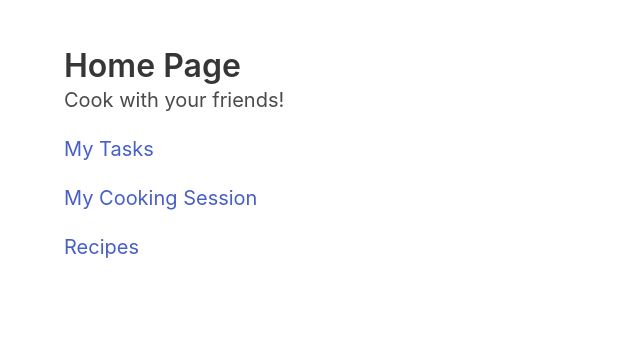
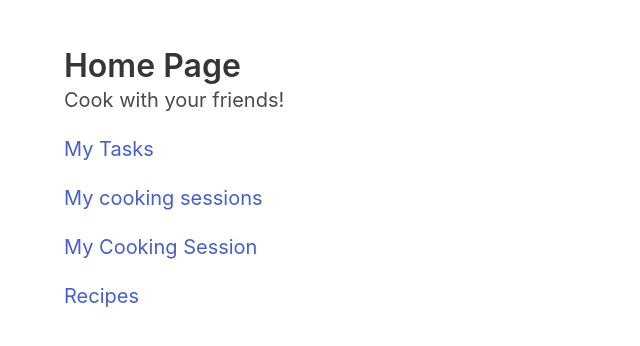
Before and after one commit to funkyrailroad/sous-chefs, a Django app: page /my_app/home in a window 1280 px wide. Shown: the part 52-398 px from the top of the page, without its empty margins (0-640 px from the left). Run offline with Django 5.2, Linux system fonts and the light colour scheme; some libraries are stand-ins or nearby versions.

Commit message:
List my cooking sessions link, view and template

```diff
--- a/my_app/templates/my_app/home.html
+++ b/my_app/templates/my_app/home.html
@@ -5,6 +5,7 @@
   <h2 class="subtitle is-5">Cook with your friends!</h2>
 
   <h3 class="subtitle is-5"> <a href="{% url 'my_app:my-tasks-view' %}">My Tasks</a> </h3>
+  <h3 class="subtitle is-5"> <a href="{% url 'my_app:list-my-cooking-sessions' %}">My cooking sessions</a> </h3>
   <h3 class="subtitle is-5"> <a href="{% url 'my_app:my-cooking-session-view' %}">My Cooking Session</a> </h3>
   <h3 class="subtitle is-5"> <a href="{% url 'my_app:recipes-list-view' %}">Recipes</a> </h3>
 {% endblock %}
--- a/my_app/urls.py
+++ b/my_app/urls.py
@@ -57,6 +57,7 @@ urlpatterns = [
     path("join-cooking-session/<int:group_id>/", views.join_cooking_session_view, name="join-cooking-session"),
     path("cooking-session/<int:cooking_session_id>/join-qr-code", views.get_cooking_session_qr_code, name="join-cooking-session-qr-code"),
     path("my-cooking-session/", views.my_cooking_session_view, name="my-cooking-session-view"),
+    path("my-cooking-sessions/", views.list_my_cooking_sessions, name="list-my-cooking-sessions"),
 
     # restful api views
     path("api/recipes/", recipe_list, name="recipe-list"),
--- a/my_app/views.py
+++ b/my_app/views.py
@@ -99,6 +99,13 @@ def create_cooking_session_view(request, recipe_id):
         "join_group_url": join_group_url,
     }
     return TemplateResponse(request, "my_app/create-cooking-session.html", context)
+
+
+def list_my_cooking_sessions(request):
+    user = request.user
+    cooking_sessions = user.groups.all()
+    context = dict(cooking_sessions=cooking_sessions)
+    return TemplateResponse(request, "my_app/list-my-cooking-sessions.html", context)
 
 
 def my_cooking_session_view(request):
```
Also changed, not shown: my_app/templates/my_app/list-my-cooking-sessions.html (added, +12 -0 lines).
